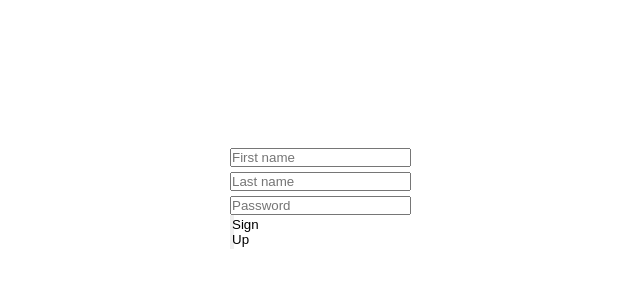
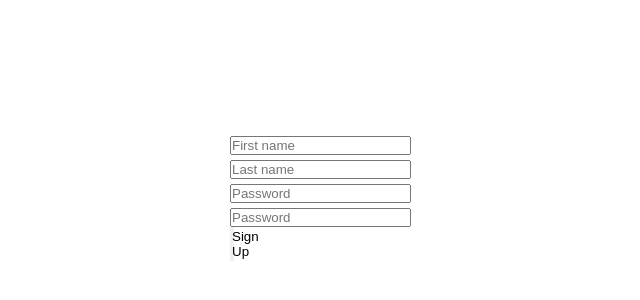
Before and after one commit to dduafa/p2pforex-client, a React (Create React App) app: page /signup in a window 1280 px wide. Shown: the part 204-504 px from the top of the page, without its empty margins (411-1051 px from the left). Built offline with nearby package versions, Linux system fonts and the light colour scheme.

Commit message:
refactor: remove input container

```diff
--- a/src/features/auth/signup/signup-component.tsx
+++ b/src/features/auth/signup/signup-component.tsx
@@ -5,7 +5,6 @@ import styled from 'styled-components';
 import signUpSchema from './signup-schema';
 import { useDispatch } from 'react-redux';
 import { useNavigate } from 'react-router-dom';
-import InputContainer from '@/components/common/input/input-container';
 
 const SignupComponent = () => {
   const dispatch = useDispatch();
@@ -79,6 +78,17 @@ const SignupComponent = () => {
             value={values.password}
           />
         </div>
+        <div>
+          <input
+            aria-label="Password"
+            name="password"
+            onBlur={handleBlur}
+            onChange={handleChange}
+            placeholder="Password"
+            type="password"
+            value={values.password}
+          />
+        </div>
         {touched.password && errors.password && (
           <small className="text-danger form-text">{errors.password}</small>
         )}
```
